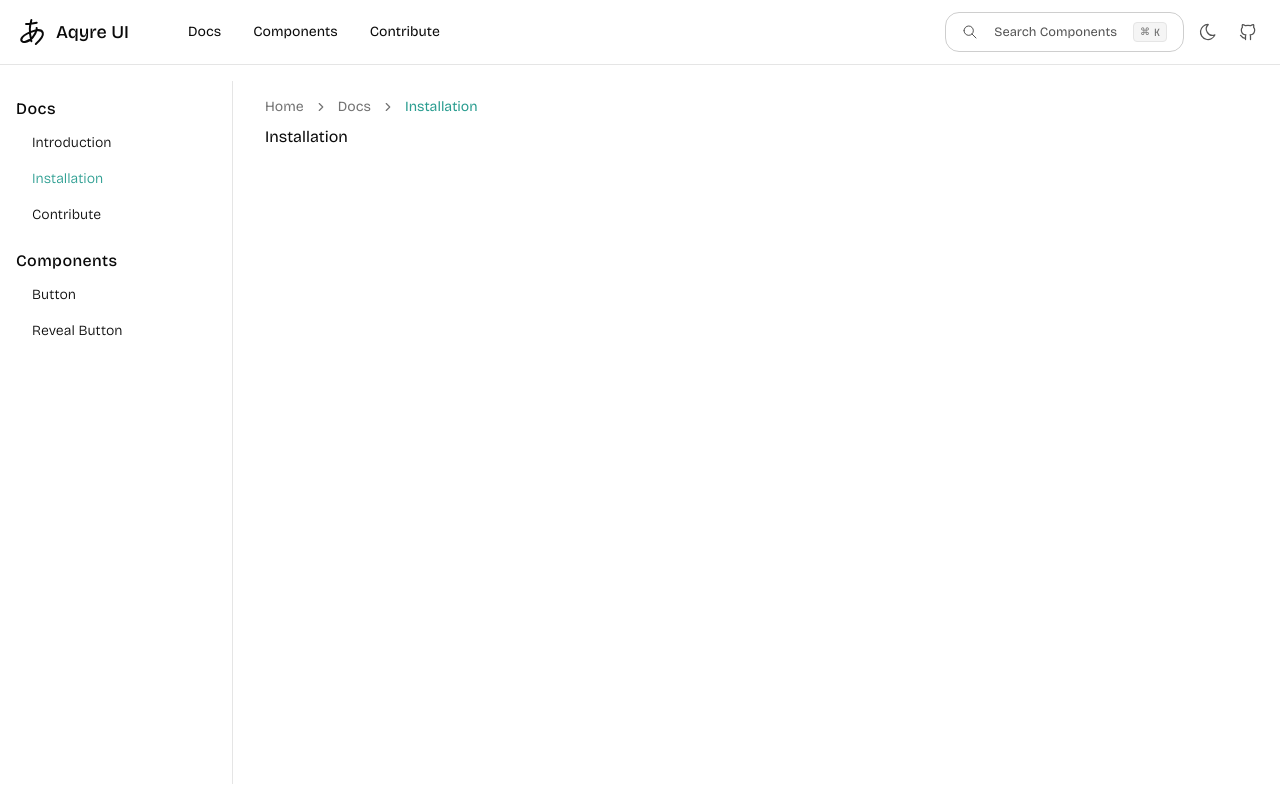
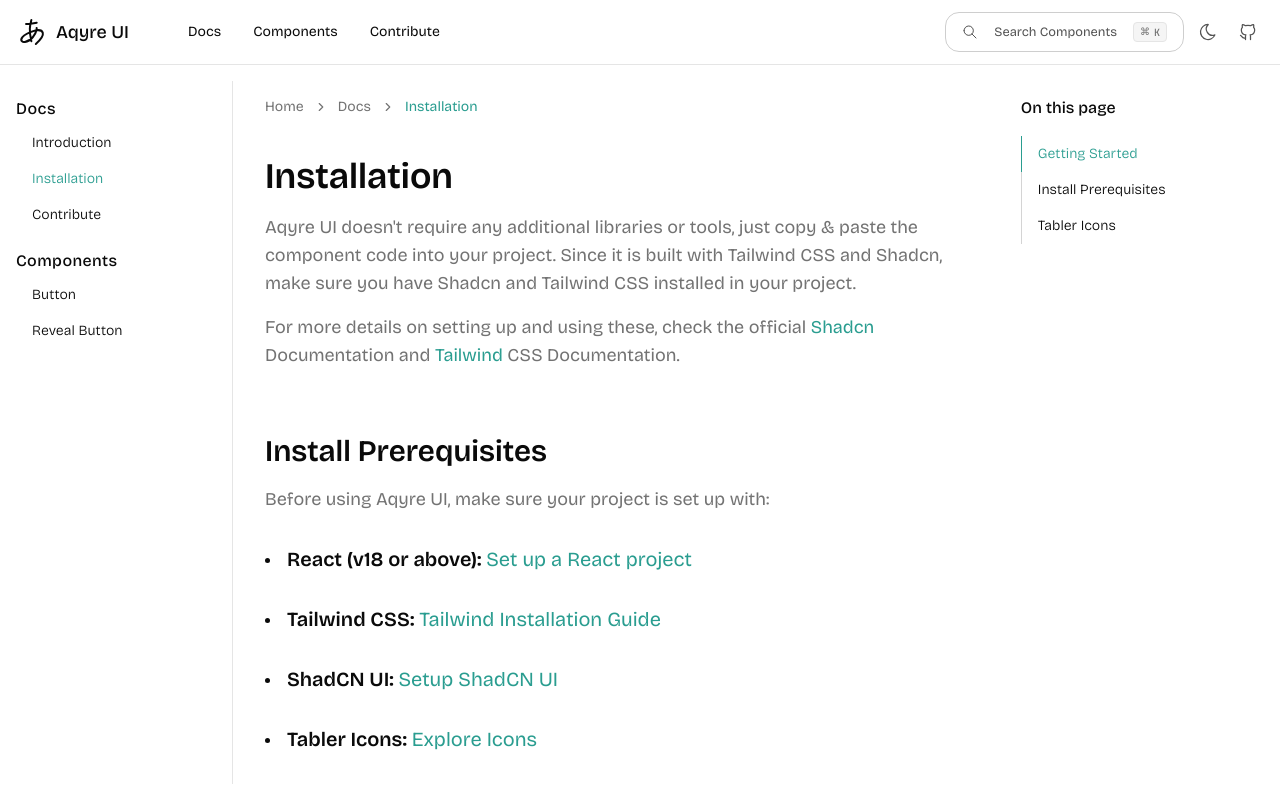
Before and after one commit to rht-21/aqyre-ui, a Next.js app: page /docs/setup in a window 1280 px wide. Shown: the top 788 px of the page. Built offline with nearby package versions, Linux system fonts and the light colour scheme.

Commit message:
feat: Add installation documentation

```diff
--- a/app/(root)/docs/setup/page.tsx
+++ b/app/(root)/docs/setup/page.tsx
@@ -1,7 +1,78 @@
+import DocFooter from "@/components/sections/DocFooter";
+import DocTracker from "@/components/sections/DocTracker";
+import { CodeBlock } from "@/components/utility/code-block";
+import { Data } from "@/constant";
+import Link from "next/link";
 import React from "react";
 
 const Installation = () => {
-  return <div>Installation</div>;
+  return (
+    <section className="docs-section">
+      <article className="docs-article">
+        <div className="docs-div" id="overview">
+          <h1 className="docs-h1">Installation</h1>
+          <p className="docs-p">
+            Aqyre UI doesn&apos;t require any additional libraries or tools,
+            just copy & paste the component code into your project. Since it is
+            built with Tailwind CSS and Shadcn, make sure you have Shadcn and
+            Tailwind CSS installed in your project.
+          </p>
+          <p className="docs-p">
+            {" "}
+            For more details on setting up and using these, check the
+            official&nbsp;
+            <Link
+              className="docs-a"
+              href="https://ui.shadcn.com/docs/installation"
+            >
+              Shadcn
+            </Link>{" "}
+            Documentation and&nbsp;
+            <Link
+              className="docs-a"
+              href="https://tailwindcss.com/docs/installation"
+            >
+              Tailwind
+            </Link>{" "}
+            CSS Documentation.
+          </p>
+        </div>
+
+        <div className="docs-div" id="prerequisites">
+          <h2 className="docs-h2">Install Prerequisites</h2>
+          <p className="docs-p">
+            Before using Aqyre UI, make sure your project is set up with:
+          </p>
+          <ul className="docs-ul">
+            {Data.prerequisites.map(({ title, description, href }, index) => (
+              <li className="docs-li" key={index}>
+                <h4 className="docs-h4">
+                  {title}:{" "}
+                  <Link className="docs-a font-normal" href={href}>
+                    {description}
+                  </Link>
+                </h4>
+              </li>
+            ))}
+            <p className="docs-p">
+              Aqyre UI works seamlessly in Next.js apps. Learn more about{" "}
+              <Link className="docs-a" href="https://nextjs.org/docs">
+                Next.js
+              </Link>
+            </p>
+          </ul>
+        </div>
+
+        <div className="docs-div" id="install-tabler">
+          <h3 className="docs-h3">Install Tabler Icons</h3>
+          <CodeBlock code={`npm install @tabler/icons-react`} language="bash" />
+        </div>
+
+        <DocFooter />
+      </article>
+      <DocTracker />
+    </section>
+  );
 };
 
 export default Installation;
--- /dev/null
+++ b/components/utility/code-block.tsx
@@ -0,0 +1,150 @@
+"use client";
+
+import React from "react";
+import { Prism as SyntaxHighlighter } from "react-syntax-highlighter";
+import {
+  IconCheck,
+  IconCodeMinus,
+  IconCodePlus,
+  IconCopy,
+} from "@tabler/icons-react";
+import { a11yDark } from "react-syntax-highlighter/dist/esm/styles/prism";
+import { cn } from "@/lib/utils";
+
+type CodeBlockProps = {
+  language: string;
+  hide?: boolean;
+  highlightLines?: number[];
+} & (
+  | {
+      code: string;
+      tabs?: never;
+    }
+  | {
+      code?: never;
+      tabs: Array<{
+        name: string;
+        code: string;
+        language?: string;
+        highlightLines?: number[];
+      }>;
+    }
+);
+
+export const CodeBlock = ({
+  language,
+  code,
+  hide = false,
+  highlightLines = [],
+  tabs = [],
+}: CodeBlockProps) => {
+  const [copied, setCopied] = React.useState(false);
+  const [hidden, setHidden] = React.useState(true);
+  const [activeTab, setActiveTab] = React.useState(0);
+
+  const tabsExist = tabs.length > 0;
+
+  const copyToClipboard = async () => {
+    const textToCopy = tabsExist ? tabs[activeTab].code : code;
+    if (textToCopy) {
+      await navigator.clipboard.writeText(textToCopy);
+      setCopied(true);
+      setTimeout(() => setCopied(false), 2000);
+    }
+  };
+
+  const activeCode = tabsExist ? tabs[activeTab].code : code;
+  const activeLanguage = tabsExist
+    ? tabs[activeTab].language || language
+    : language;
+  const activeHighlightLines = tabsExist
+    ? tabs[activeTab].highlightLines || []
+    : highlightLines;
+
+  return (
+    <div
+      className={cn(
+        "relative w-full rounded-lg bg-zinc-900 p-4 text-sm",
+        hide && (hidden ? "h-80 overflow-hidden" : "h-auto")
+      )}
+    >
+      <div className="flex flex-col gap-2">
+        {tabsExist && (
+          <div className="flex  overflow-x-auto">
+            {tabs.map((tab, index) => (
+              <button
+                key={index}
+                onClick={() => setActiveTab(index)}
+                className={`px-3 !py-2 text-xs transition-colors font-sans ${
+                  activeTab === index
+                    ? "text-white"
+                    : "text-zinc-400 hover:text-zinc-200"
+                }`}
+              >
+                {tab.name}
+              </button>
+            ))}
+          </div>
+        )}
+        {!tabsExist && language && (
+          <div className="flex justify-between items-center py-1 ">
+            <div className="text-xs text-zinc-400">{language}</div>
+            <div className="flex items-center justify-end gap-4">
+              {hide && (
+                <button
+                  onClick={() => {
+                    setHidden(!hidden);
+                  }}
+                  className="flex items-center gap-1 text-xs text-zinc-400 hover:text-zinc-200 transition-colors cursor-pointer font-sans"
+                >
+                  {hidden ? (
+                    <IconCodePlus size={14} />
+                  ) : (
+                    <IconCodeMinus size={14} />
+                  )}
+                </button>
+              )}
+              <button
+                onClick={copyToClipboard}
+                className="flex items-center gap-1 text-xs text-zinc-400 hover:text-zinc-200 transition-colors cursor-pointer font-sans"
+              >
+                {copied ? (
+                  <IconCheck className="text-emerald-600" size={14} />
+                ) : (
+                  <IconCopy size={14} />
+                )}
+              </button>
+            </div>
+          </div>
+        )}
+      </div>
+      <SyntaxHighlighter
+        language={activeLanguage}
+        style={a11yDark}
+        customStyle={{
+          width: "80vw",
+          maxWidth: "800px",
+          margin: 0,
+          padding: 0,
+          background: "transparent",
+          fontSize: "0.875rem",
+          fontFamily: "monospace",
+        }}
+        wrapLines={true}
+        showLineNumbers={false}
+        lineProps={(lineNumber: number) => ({
+          style: {
+            backgroundColor: activeHighlightLines.includes(lineNumber)
+              ? "rgba(255,255,255,0.1)"
+              : "transparent",
+            display: "block",
+            width: "100%",
+          },
+        })}
+        PreTag="div"
+      >
+        {String(activeCode)}
+      </SyntaxHighlighter>
+    </div>
+  );
+};
--- a/constant/index.ts
+++ b/constant/index.ts
@@ -24,6 +24,11 @@
     { id: "overview", title: "Getting Started" },
     { id: "why-aqyreui", title: "Why Aqyre UI?" },
     { id: "prerequisites", title: "Prerequisites" },
+  ],
+  setup: [
+    { id: "overview", title: "Getting Started" },
+    { id: "prerequisites", title: "Install Prerequisites" },
+    { id: "install-tabler", title: "Tabler Icons" },
   ],
 };
 
@@ -80,6 +85,7 @@
       title: "Tabler Icons",
       description: "Explore Icons",
       href: "https://tabler.io/icons",
+      code: "npm i @tabler/icons-react",
     },
   ],
 };
--- a/package.json
+++ b/package.json
@@ -23,6 +23,7 @@
     "react-awesome-reveal": "^4.3.1",
     "react-dom": "^19.0.0",
     "react-scroll": "^1.9.3",
+    "react-syntax-highlighter": "^15.6.1",
     "tailwind-merge": "^3.3.0"
   },
   "devDependencies": {
@@ -32,6 +33,7 @@
     "@types/react": "^19",
     "@types/react-dom": "^19",
     "@types/react-scroll": "^1.8.10",
+    "@types/react-syntax-highlighter": "^15.5.13",
     "eslint": "^9",
     "eslint-config-next": "15.3.2",
     "tailwindcss": "^4",
```
Also changed, not shown: 1 other file (tests, documents, lock files or other folders).
